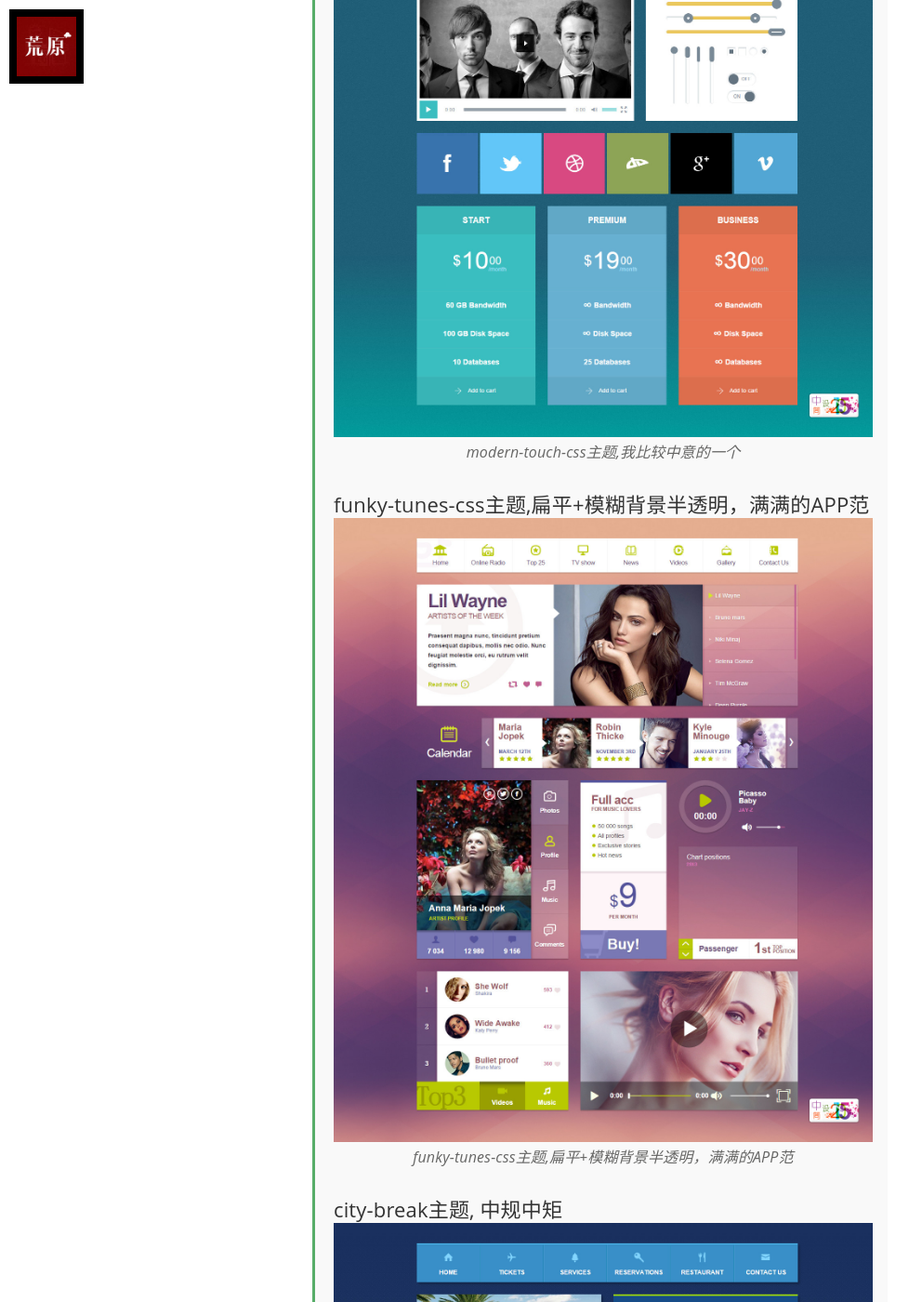
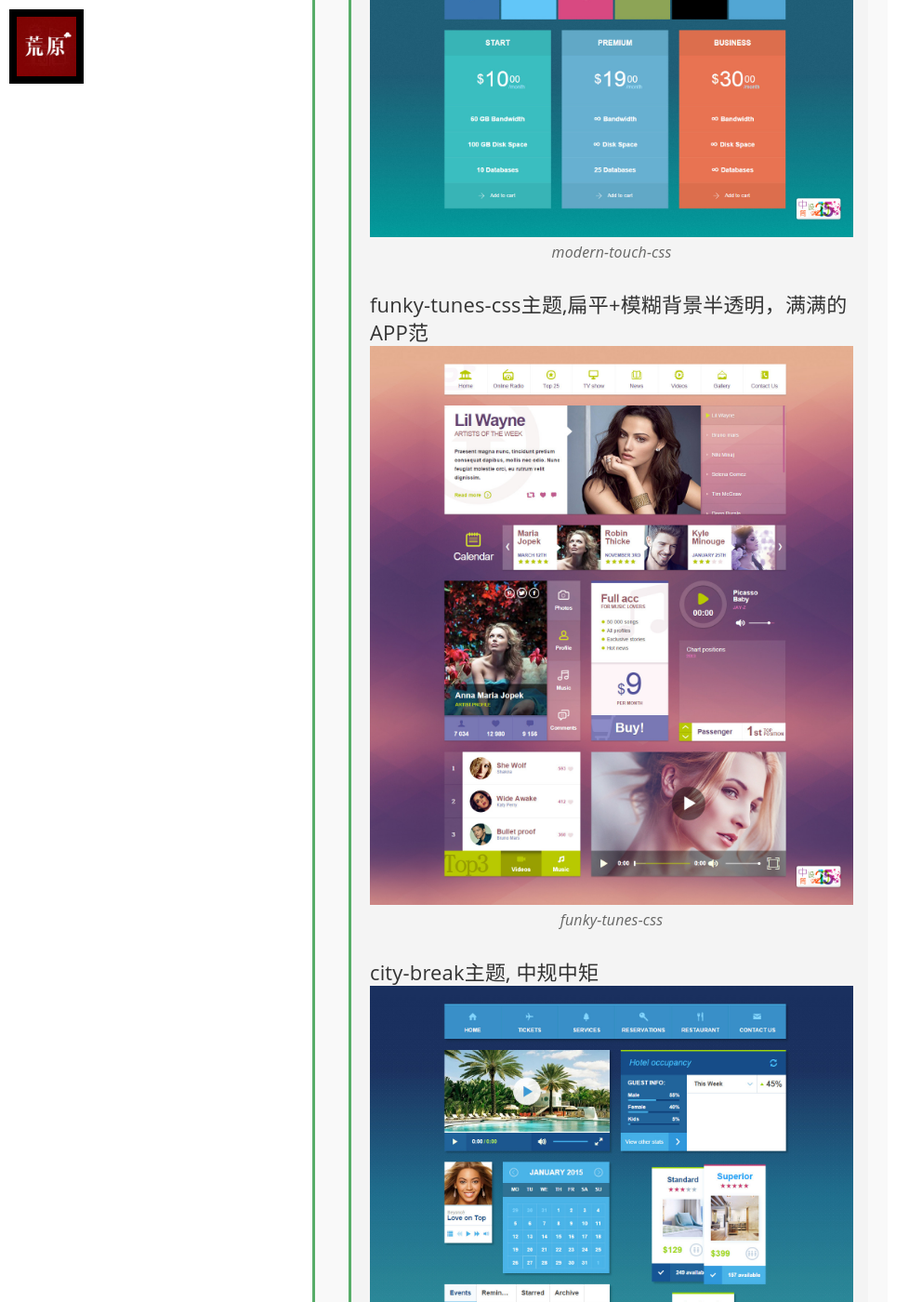
Before and after one commit to wcqblog/wcqblog.github.io, a Jekyll site: the page built from _posts/2015-1-27-UItouse.markdown, in a window 1280 px wide and 1400 px high, scrolled down 3090 px. Shown: the whole window at 93% size, without its empty margins (0-992 px from the left). Built offline with Jekyll 4.4.1, drawn with Linux system fonts in a browser that asks for light colours; nearby versions of some CDN libraries; some web fonts are replaced; Markdown is read by kramdown in place of the engine named in the settings; comment, search, counter and statistics services are not loaded; some of the changed text lies outside the part shown.

Commit message:
Update 2015-1-27-UItouse.markdown

```diff
--- a/_posts/2015-1-27-UItouse.markdown
+++ b/_posts/2015-1-27-UItouse.markdown
@@ -2,19 +2,19 @@
 layout: post
 title:  "UI模板(代码已GET)"
 date:   2015-01-27 18:37
-categories: UI
-tags: Webfrontend projects
+categories: UI PhukOJ
+tags: projects
 image: /assets/article_images/angular/angular.jpg
 ---
 ##项目可以考虑的几个UI,代码已GET##
 > vanilla-cream-css主题,比较素净,很有意思
-![ vanilla-cream-css主题,比较素净,很有意思](/assets/article_images/UI备选/vanilla-cream-css.jpg )
+>> ![ vanilla-cream-css](/assets/article_images/UI备选/vanilla-cream-css.jpg )
 >  modern-touch-css主题,我比较中意的一个
-![ modern-touch-css主题,我比较中意的一个](/assets/article_images/UI备选/modern-touch-css.jpg)
+![ modern-touch-css](/assets/article_images/UI备选/modern-touch-css.jpg)
 > funky-tunes-css主题,扁平+模糊背景半透明，满满的APP范
-![ funky-tunes-css主题,扁平+模糊背景半透明，满满的APP范](/assets/article_images/UI备选/funky-tunes-css.jpg)
+![ funky-tunes-css](/assets/article_images/UI备选/funky-tunes-css.jpg)
 > city-break主题, 中规中矩
-![city-break主题, 中规中矩](/assets/article_images/UI备选/city-break-css.jpg)
+![city-break](/assets/article_images/UI备选/city-break-css.jpg)
 > metro-vibes-css主题,挺好看的,就是配图有点低龄向，其实换了图能好很多
-![metro-vibes-css主题,挺好看的,就是配图有点低龄向，其实换了图能好很多 ](/assets/article_images/UI备选/metro-vibes-css.jpg)
+![metro-vibes-css](/assets/article_images/UI备选/metro-vibes-css.jpg)
 **欢迎在评论中添砖java~~**
```
